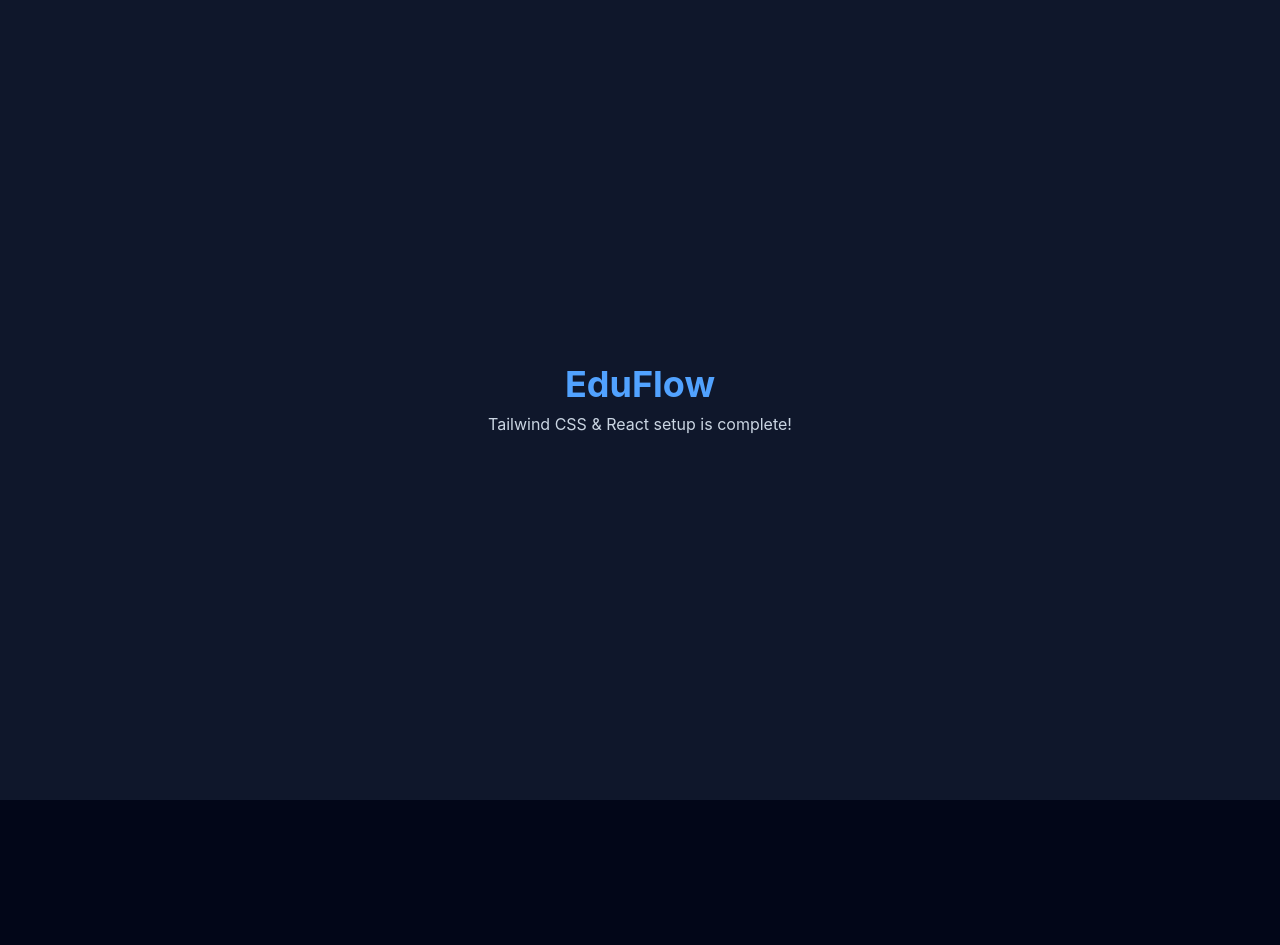
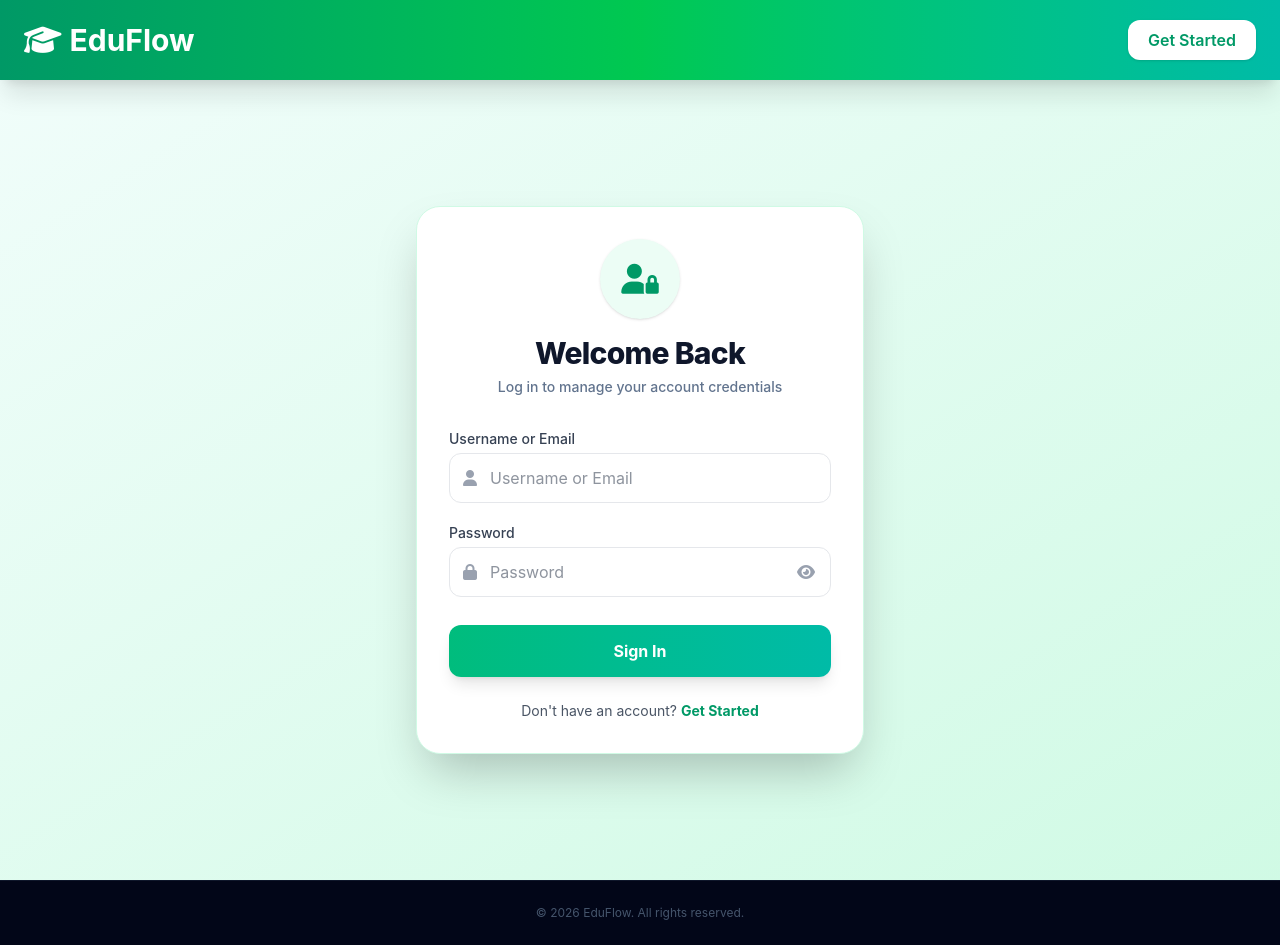
Before and after one commit to techaxadi01/EduFlow_MERN, a React (Vite) app in the folder client/: page /login in a window 1280 px wide. Before the commit the page ends 800 px from the top, so only its background shows below. Built offline with nearby package versions, Linux system fonts and the light colour scheme.

Commit message:
Final MERN working

```diff
--- a/client/src/App.jsx
+++ b/client/src/App.jsx
@@ -1,8 +1,60 @@
+import { BrowserRouter, Routes, Route, useLocation } from 'react-router-dom';
+import Navbar from './components/Navbar';
+import AuthNavbar from './components/AuthNavbar';
+import Footer from './components/Footer';
+import SimpleFooter from './components/SimpleFooter';
+
+import Home from './pages/Home';
+import Login from './pages/Login';
+import Register from './pages/Register';
+import FocusMode from './pages/FocusMode';
+import PeerRadar from './pages/PeerRadar';
+import Assignment from './pages/Assignment';
+import WelcomeBack from './pages/WelcomeBack';
+
+function Layout() {
+  const location = useLocation();
+  // Derived directly from sessionStorage so it stays in sync with login/logout
+  // without needing every page to manually update shared state.
+  const isLoggedIn = !!sessionStorage.getItem('eduflow_token');
+  const loggedUser = JSON.parse(sessionStorage.getItem('eduflow_logged_user') || 'null');
+
+  const isAuthPage = location.pathname === '/login' || location.pathname === '/register';
+  const isFocusPage = location.pathname === '/focus';
+  const isWelcomePage = location.pathname === '/welcome';
+  const isRichFooterPage = location.pathname === '/';
+
+  return (
+    <div className="min-h-screen bg-slate-950 flex flex-col font-sans">
+      {/* Dynamic Navbar Selection */}
+      {isAuthPage ? (
+        <AuthNavbar />
+      ) : isFocusPage || isWelcomePage ? null : (
+        <Navbar isLoggedIn={isLoggedIn} user={loggedUser} />
+      )}
+
+      <main className="flex-1 flex flex-col">
+        <Routes>
+          <Route path="/" element={<Home />} />
+          <Route path="/login" element={<Login />} />
+          <Route path="/register" element={<Register />} />
+          <Route path="/focus" element={<FocusMode />} />
+          <Route path="/peer-radar" element={<PeerRadar />} />
+          <Route path="/assignment" element={<Assignment />} />
+          <Route path="/welcome" element={<WelcomeBack />} />
+        </Routes>
+      </main>
+
+      {/* Conditional Footer logic */}
+      {isFocusPage || isWelcomePage ? null : isRichFooterPage ? <Footer /> : <SimpleFooter />}
+    </div>
+  );
+}
+
 export default function App() {
   return (
-    <div className="min-h-screen bg-slate-900 text-white flex flex-col items-center justify-center p-4">
-      <h1 className="text-4xl font-bold text-blue-400 mb-2">EduFlow</h1>
-      <p className="text-slate-300">Tailwind CSS & React setup is complete!</p>
-    </div>
-  )
+    <BrowserRouter>
+      <Layout />
+    </BrowserRouter>
+  );
 }
--- a/client/src/pages/Login.jsx
+++ b/client/src/pages/Login.jsx
@@ -30,7 +30,7 @@ function Login() {
 
       setTimeout(() => {
         navigate('/welcome');
-      }, 500);
+      }, 250);
     } catch (error) {
       const errorMessage = error.response?.data?.message || 'Invalid username/email or password.';
       setMessage({ text: errorMessage, isError: true });
```
